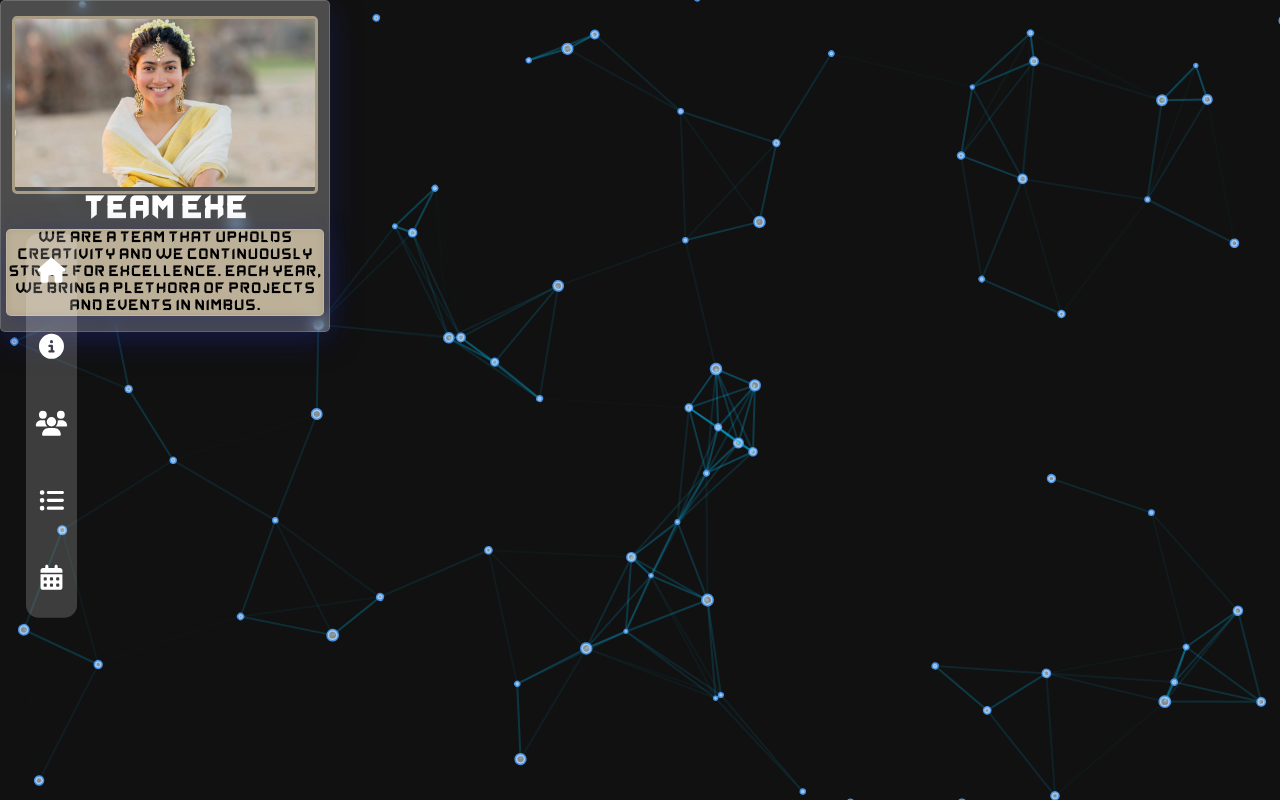
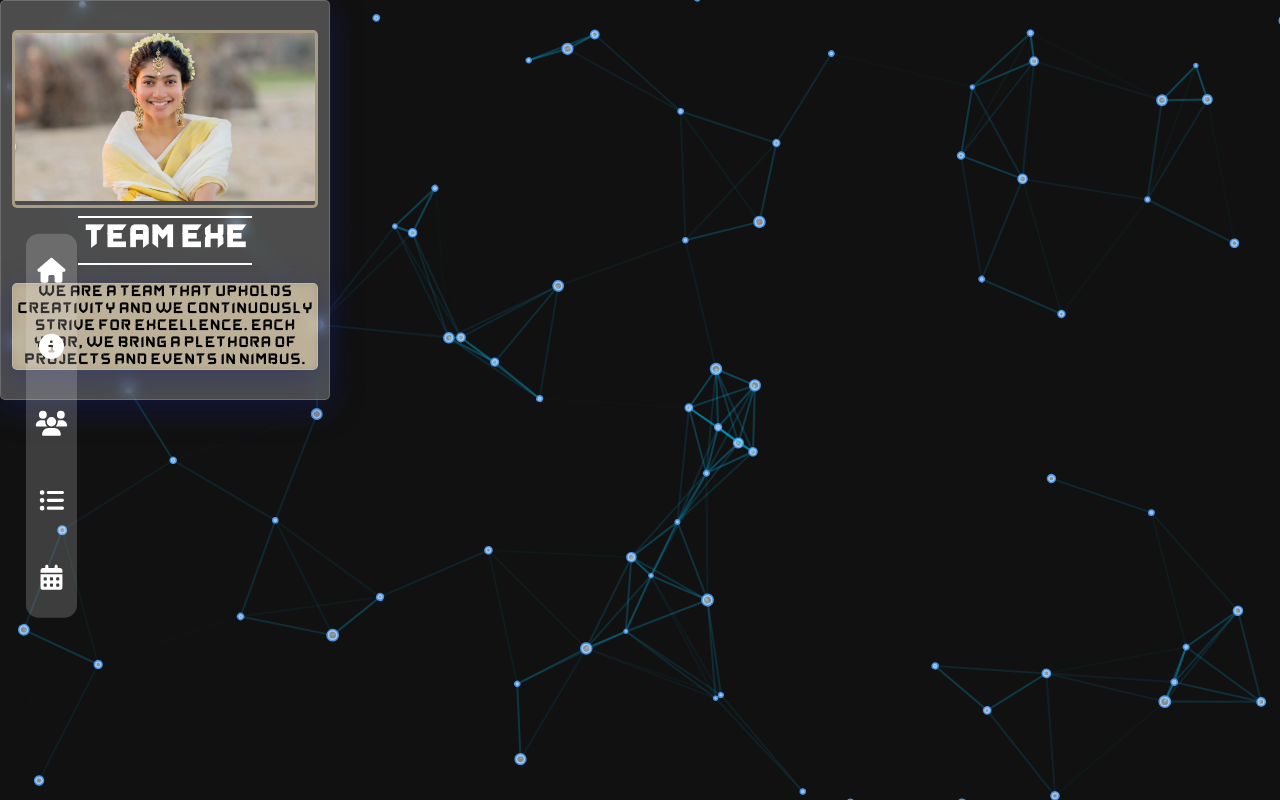
Before and after one commit to abhi8960git/exe-webiste, a Next.js app: page /AboutUs in a window 1280 px wide. Built offline with nearby package versions, Linux system fonts and the light colour scheme.

Commit message:
card_changes

```diff
--- a/components/index.module.css
+++ b/components/index.module.css
@@ -153,15 +153,22 @@
     border-radius: 5px;
     border: 1px solid rgba(255, 255, 255, 0.18);
  width: 330px;
+ height: 400px;
+
  display: flex;
+
  flex-direction: column;
- justify-content: center;
+ justify-content: space-evenly;
+
  align-items: center;
  text-align: center;
  font-family: "Verygood";
  color: white;
  padding:15px 5px;
 }
+
+
+
 
 .detail p{
     /* border: 2px solid wheat; */
@@ -172,8 +179,20 @@
     border-radius: 5px;
     border: 1px solid rgba( 255, 255, 255, 0.18 );
     color: black;
+    margin-inline: 6px;
+    margin-top: 25px;
 
 
+}
+
+.detail h1{
+    border: 2px solid white;
+    display: inline;
+    margin-top: 5px;
+    padding: 5px;
+
+    border-right: none;
+    border-left: none;
 }
 
 .teamImg{
```
